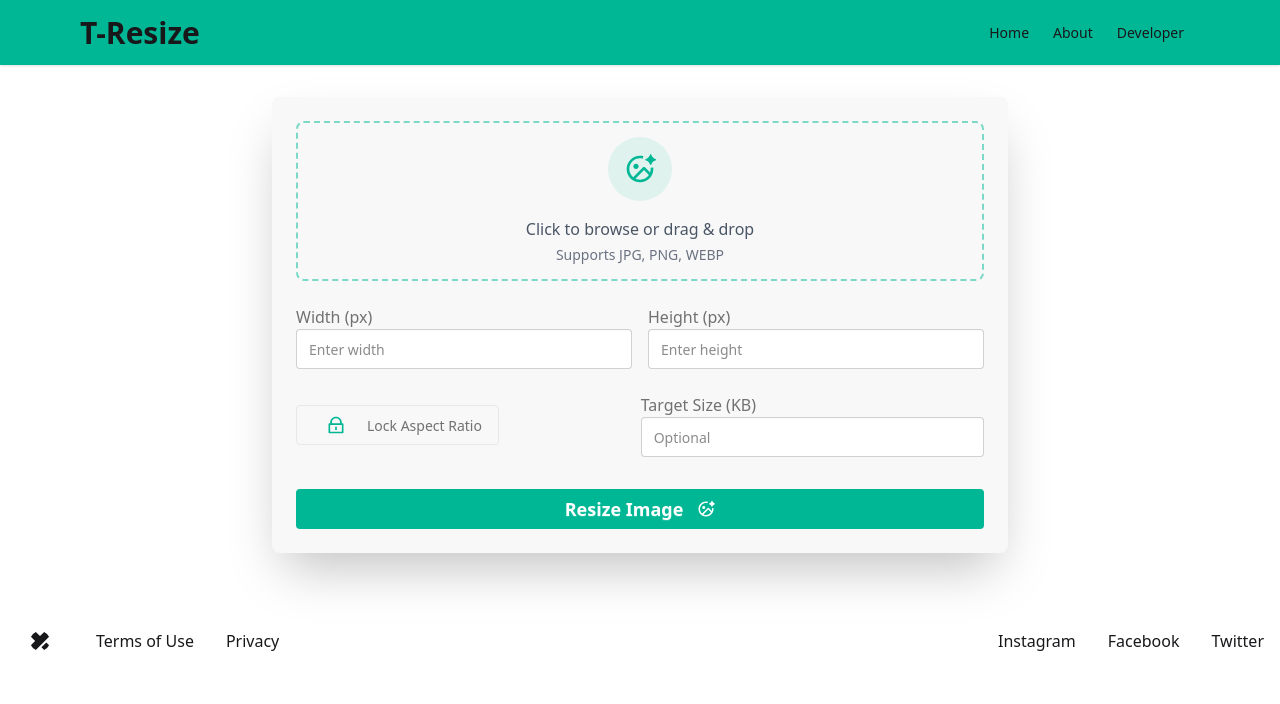
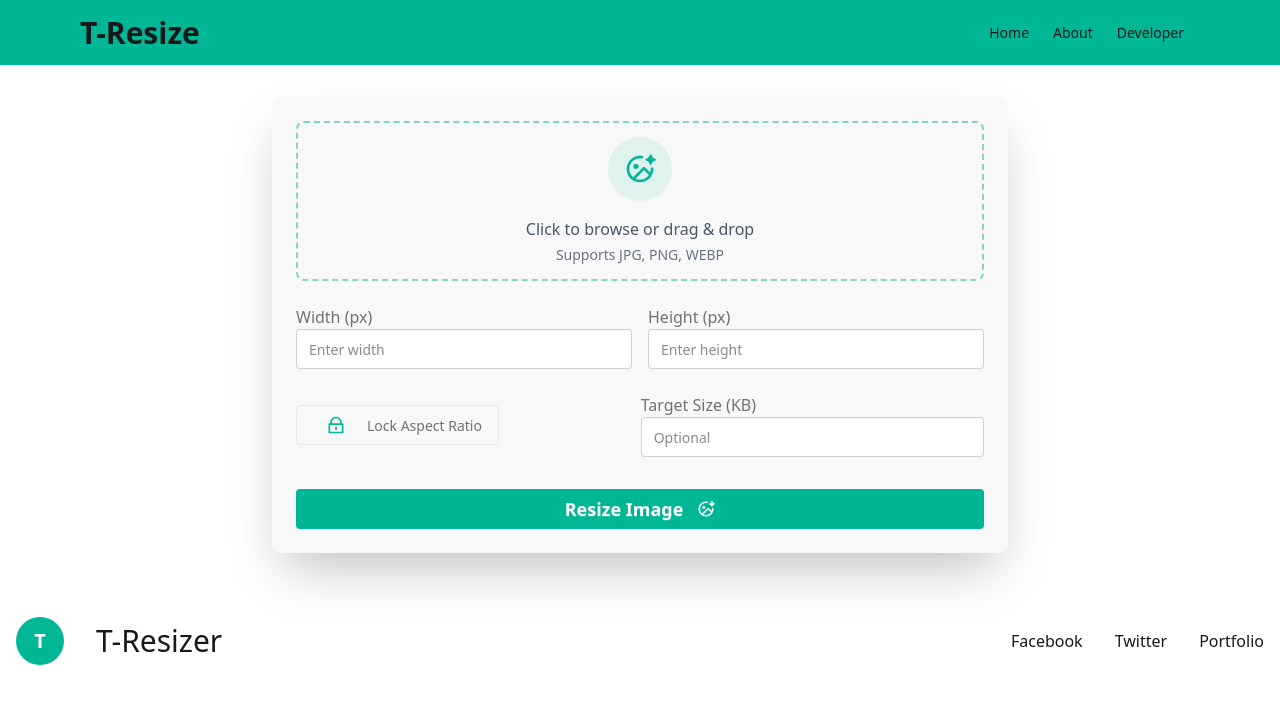
Before and after one commit to jahidul2004/t-resize, a React (Vite) app: page / in a window 1280 px wide. Shown: the top 704 px of the page. Built offline with nearby package versions, Linux system fonts and the light colour scheme.

Commit message:
Footer updated.

```diff
--- a/src/components/footer/Footer.jsx
+++ b/src/components/footer/Footer.jsx
@@ -2,36 +2,15 @@ const Footer = () => {
     return (
         <footer className="px-4 py-8 dark:bg-gray-100 dark:text-gray-600">
             <div className="container flex flex-wrap items-center justify-center mx-auto space-y-4 sm:justify-between sm:space-y-0">
-                <div className="flex flex-row pr-3 space-x-4 sm:space-x-8">
-                    <div className="flex items-center justify-center flex-shrink-0 w-12 h-12 rounded-full dark:bg-violet-600">
-                        <svg
-                            xmlns="http://www.w3.org/2000/svg"
-                            viewBox="0 0 32 32"
-                            fill="currentColor"
-                            className="w-5 h-5 rounded-full dark:text-gray-50"
-                        >
-                            <path d="M18.266 26.068l7.839-7.854 4.469 4.479c1.859 1.859 1.859 4.875 0 6.734l-1.104 1.104c-1.859 1.865-4.875 1.865-6.734 0zM30.563 2.531l-1.109-1.104c-1.859-1.859-4.875-1.859-6.734 0l-6.719 6.734-6.734-6.734c-1.859-1.859-4.875-1.859-6.734 0l-1.104 1.104c-1.859 1.859-1.859 4.875 0 6.734l6.734 6.734-6.734 6.734c-1.859 1.859-1.859 4.875 0 6.734l1.104 1.104c1.859 1.859 4.875 1.859 6.734 0l21.307-21.307c1.859-1.859 1.859-4.875 0-6.734z"></path>
-                        </svg>
+                <div className="flex flex-row items-center pr-3 space-x-4 sm:space-x-8">
+                    <div className="flex items-center justify-center flex-shrink-0 w-12 h-12 rounded-full bg-[#00b795]">
+                        <h1 className="text-xl font-bold text-white">T</h1>
                     </div>
-                    <ul className="flex flex-wrap items-center space-x-4 sm:space-x-8">
-                        <li>
-                            <a rel="noopener noreferrer" href="#">
-                                Terms of Use
-                            </a>
-                        </li>
-                        <li>
-                            <a rel="noopener noreferrer" href="#">
-                                Privacy
-                            </a>
-                        </li>
-                    </ul>
+                    <h3 className="text-xl md:text-2xl lg:text-3xl">
+                        T-Resizer
+                    </h3>
                 </div>
                 <ul className="flex flex-wrap pl-3 space-x-4 sm:space-x-8">
-                    <li>
-                        <a rel="noopener noreferrer" href="#">
-                            Instagram
-                        </a>
-                    </li>
                     <li>
                         <a rel="noopener noreferrer" href="#">
                             Facebook
@@ -42,6 +21,11 @@ const Footer = () => {
                             Twitter
                         </a>
                     </li>
+                    <li>
+                        <a rel="noopener noreferrer" href="#">
+                            Portfolio
+                        </a>
+                    </li>
                 </ul>
             </div>
         </footer>
```
